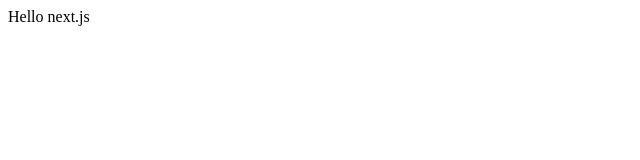
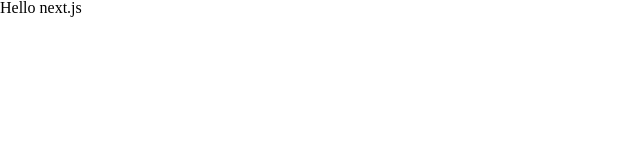
Before and after one commit to cjcjon/nextjs-todo, a Next.js app: page / in a window 1280 px wide. Shown: the top 160 px of the page, without its empty margins (0-640 px from the left). Built offline with nearby package versions, Linux system fonts and the light colour scheme.

Commit message:
design: Add global style

```diff
--- a/package.json
+++ b/package.json
@@ -11,7 +11,8 @@
     "next": "12.0.8",
     "react": "17.0.2",
     "react-dom": "17.0.2",
-    "styled-components": "^5.3.3"
+    "styled-components": "^5.3.3",
+    "styled-reset": "^4.3.4"
   },
   "devDependencies": {
     "@types/node": "17.0.12",
--- a/pages/_app.tsx
+++ b/pages/_app.tsx
@@ -1,7 +1,11 @@
-import type {AppProps} from "next/app";
+import GlobalStyle from "../styles/GlobalStyle"
+import type { AppProps } from "next/app"
 
-function MyApp({Component, pageProps}: AppProps) {
-  return <Component {...pageProps} />;
+export default function MyApp({ Component, pageProps }: AppProps) {
+  return (
+    <>
+      <GlobalStyle />
+      <Component {...pageProps} />
+    </>
+  )
 }
-
-export default MyApp;
--- /dev/null
+++ b/styles/GlobalStyle.ts
@@ -0,0 +1,11 @@
+import { createGlobalStyle } from "styled-components"
+import reset from "styled-reset"
+
+const GlobalStyle = createGlobalStyle`
+  ${reset}
+  * {
+    box-sizing: border-box;
+  }
+`
+
+export default GlobalStyle
```
Also changed, not shown: 1 other file (tests, documents, lock files or other folders).
